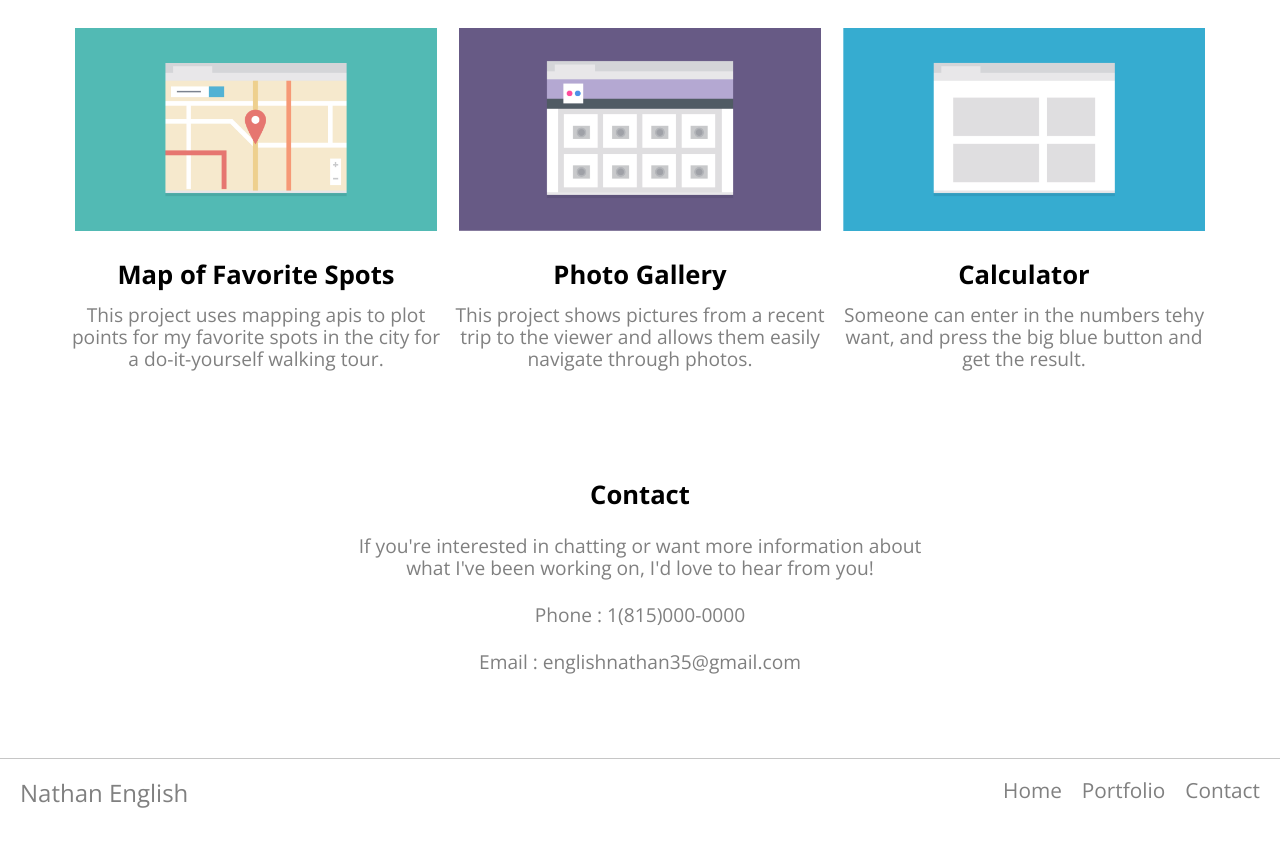
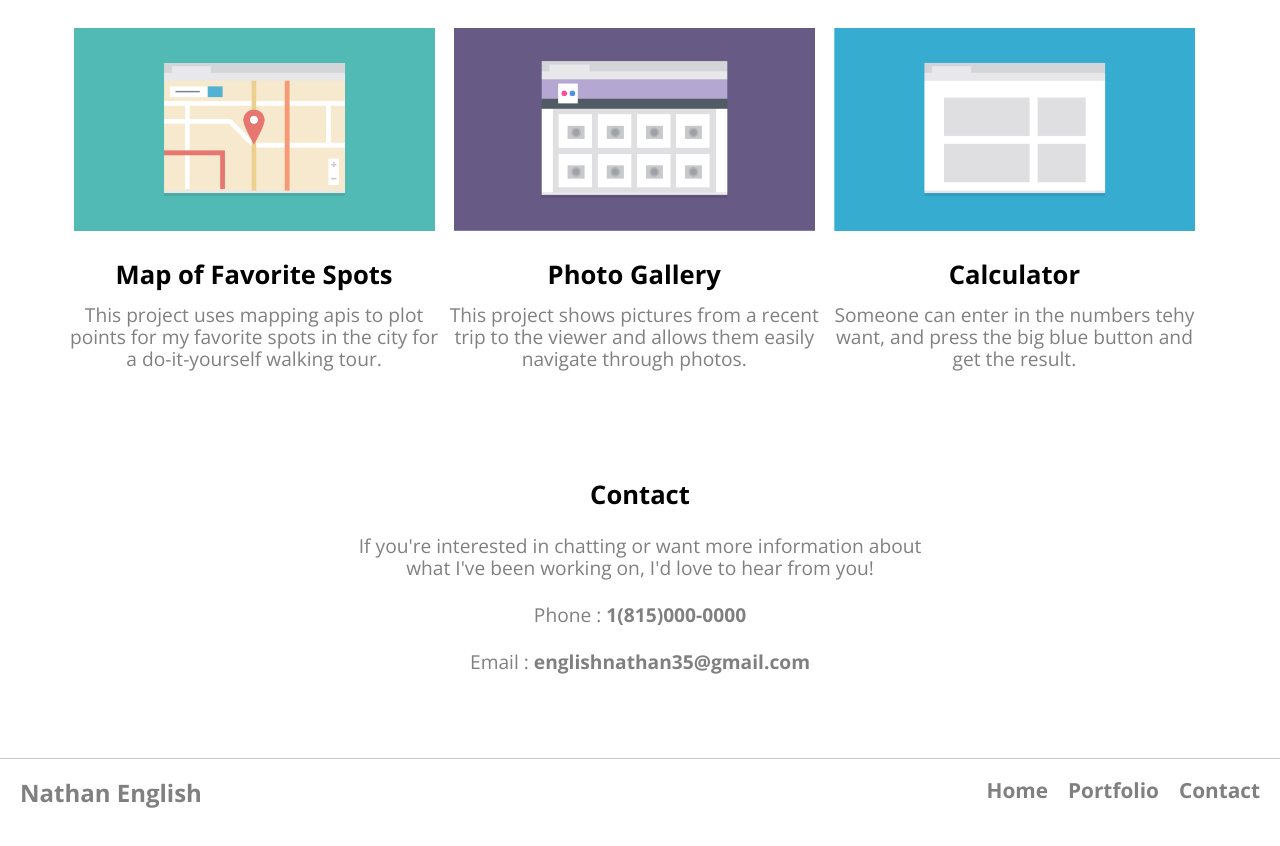
Before and after one commit to impactx/Responsive-Layout-Project, a plain HTML site: page index.html in a window 1280 px wide. Shown: the part 986-1832 px from the top of the page. Drawn offline with nearby package versions, Linux system fonts and the light colour scheme.

Commit message:
Fixed Layout

```diff
--- a/Css/style.css
+++ b/Css/style.css
@@ -1,14 +1,13 @@
 * {
   margin: 0px;
   padding: 0px;
-  font-family: 'Open Sans', sans-serif;
+  font-family: "Open Sans", sans-serif;
 }
 a {
   color: black;
 }
 nav {
   margin-bottom: 50px;
-
 }
 header {
   background-color: orange;
@@ -42,7 +41,8 @@ h1 {
   text-align: center;
   margin-top: 0;
 }
-h2,h3 {
+h2,
+h3 {
   font-size: 1.6em;
 }
 h2 {
@@ -60,16 +60,13 @@ footer {
   justify-content: space-between;
   border-top: rgba(0, 0, 0, 0.222) solid 1px;
   padding: 20px 20px;
-
 }
 footer p {
   color: black;
-  font:400
+  font: 400;
 }
 a:hover {
-
 }
-
 
 /* Layout Wrappers  */
 .wrapper {
@@ -84,7 +81,6 @@ a:hover {
   margin: auto;
 }
 .introduction ul {
-
 }
 .introduction p {
   margin-top: 25px;
@@ -93,7 +89,6 @@ a:hover {
 .intro-img {
   width: 80%;
   margin: auto;
-
 }
 .intro-img img {
   width: 100%;
@@ -103,7 +98,8 @@ a:hover {
   text-align: center;
 }
 .intro-img {
-  box-shadow: 2px 2px 2px rgba(0, 0, 0, 0.031),2px 10px 2px rgba(0, 0, 0, 0.031);
+  box-shadow: 2px 2px 2px rgba(0, 0, 0, 0.031),
+    2px 10px 2px rgba(0, 0, 0, 0.031);
 }
 #skills {
   display: flex;
@@ -117,11 +113,9 @@ a:hover {
 
 /* Portfolio  */
 
-
 .bottom-nav {
   display: flex;
   flex-direction: row;
-
 }
 .bottom-nav li {
   padding-left: 20px;
@@ -130,7 +124,6 @@ a:hover {
 .project-image {
   width: 95%;
   margin: 25px auto;
-
 }
 .project-image img {
   width: 100%;
@@ -139,7 +132,6 @@ a:hover {
   margin-bottom: 15px;
   text-align: center;
 }
-
 
 /* Contact */
 .contact {
@@ -150,8 +142,8 @@ a:hover {
   margin: 25px auto;
 }
 
-@media only screen and (min-width:320px) {
-  .bottom-nav li a{
+@media only screen and (min-width: 320px) {
+  .bottom-nav li a {
     color: grey;
     margin: 0px auto auto 0px;
     font-size: 1em;
@@ -184,7 +176,6 @@ a:hover {
     width: 80%;
   }
 
-
   .introduction {
     flex-direction: row-reverse;
     justify-content: space-between;
@@ -193,37 +184,34 @@ a:hover {
     text-align: left;
     max-width: 60%;
     padding-right: 10px;
-
   }
   .portfolio-outter {
     display: flex;
     flex-direction: row;
     flex-wrap: wrap;
+    margin: auto;
   }
   .project {
     max-width: 50%;
-    margin: auto;
   }
 }
 
-@media only screen and (min-width: 1024px){
+@media only screen and (min-width: 1024px) {
   h1 {
     margin: auto auto auto 0px;
   }
   .top-nav {
     display: flex;
     width: 90%;
-    margin: auto auto 25px  auto;
-
+    margin: auto auto 25px auto;
   }
   .top-nav ul {
-   margin: auto 0px auto auto;
-   flex-direction: row;
+    margin: auto 0px auto auto;
+    flex-direction: row;
   }
   .top-nav li {
-    font-size: 1.5em
+    font-size: 1.5em;
   }
-
 
   .project {
     max-width: 33%;
@@ -242,7 +230,6 @@ a:hover {
 
 @media only screen and (min-width: 1400px) {
   .top-nav li {
-    font-size: 1.5em
+    font-size: 1.5em;
   }
-
 }
--- a/index.html
+++ b/index.html
@@ -110,20 +110,20 @@
           <section class="contact" id="Contact">
             <h3>Contact</h3>
             <p>If you're interested in chatting or want more information about what I've been working on, I'd love to hear from you!</p>
-            <p>Phone : 1(815)000-0000</p>
-            <p>Email : englishnathan35@gmail.com</p>
+            <p>Phone : <b>1(815)000-0000</b></p>
+            <p>Email : <b>englishnathan35@gmail.com</b></p>
           </section>
         </div>
       </div>
     </main>
     <footer>
-      <span class="span-style">Nathan English</span>
+      <span class="span-style"><b>Nathan English</b></span>
       <nav>
         <a href="#top"class="span-style" id="backTop">Back to Top</a>
         <ul class="bottom-nav">
-          <li><a href="#top">Home</a></li>
-          <li><a href="#Portfolio">Portfolio</a></li>
-          <li><a href="#Contact">Contact</a></li>
+          <li><a href="#top"><b>Home</b></a></li>
+          <li><a href="#Portfolio"><b>Portfolio</b></a></li>
+          <li><a href="#Contact"><b>Contact</b></a></li>
         </ul>
       </nav>
     </footer>
```
